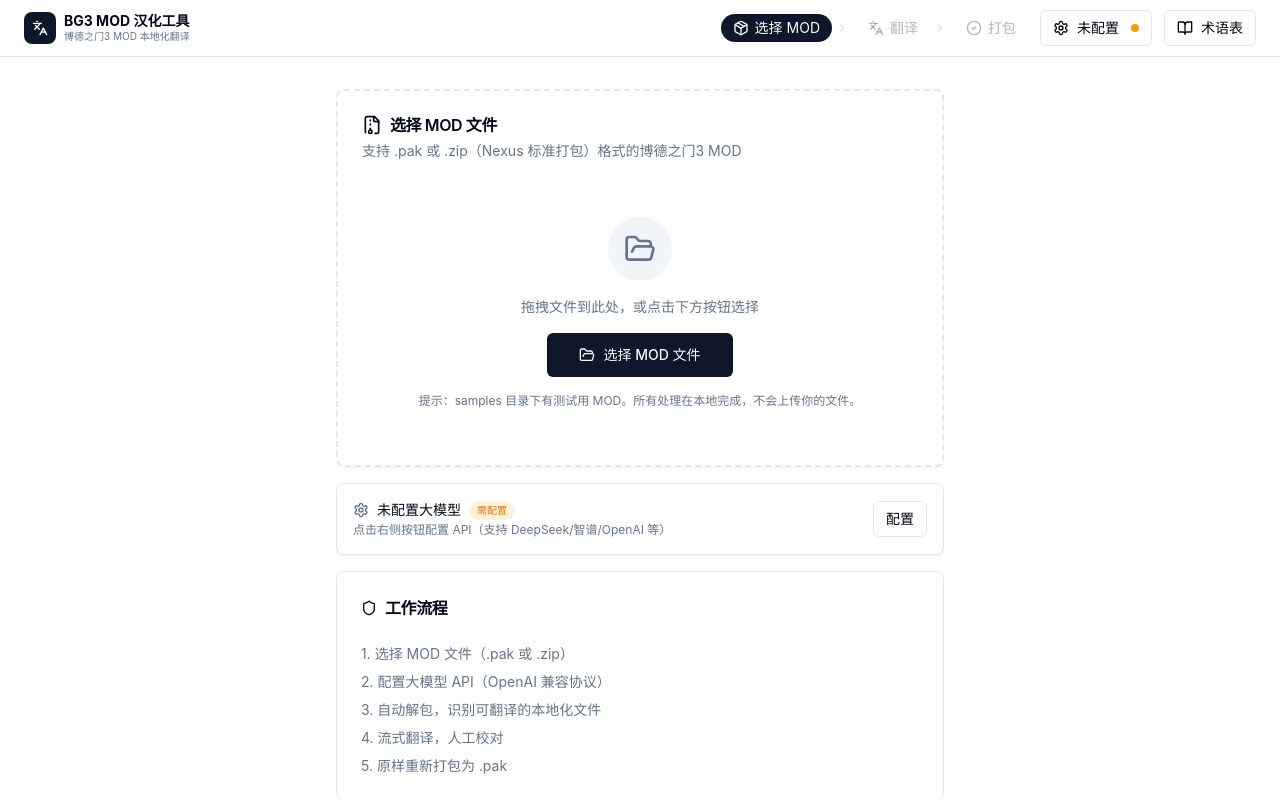
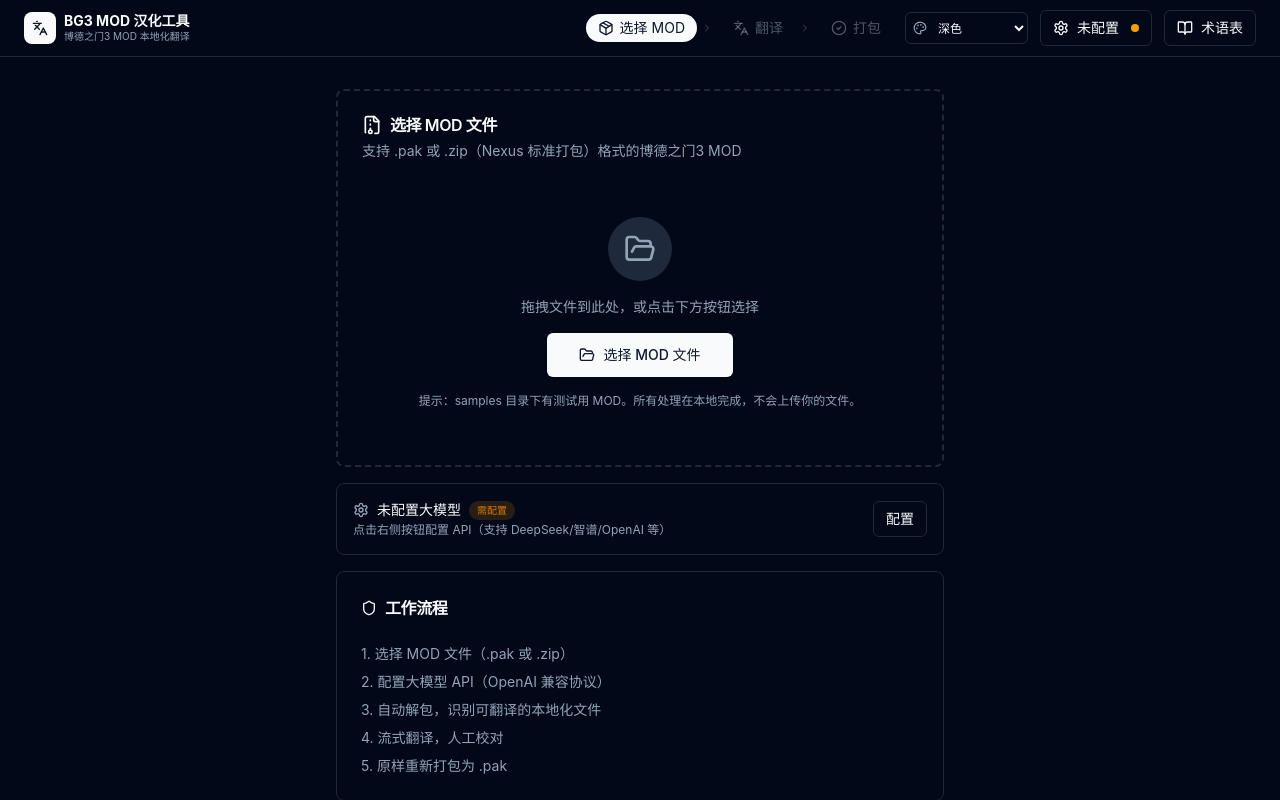
Before and after one commit to herrisome/bg3-translate, a React (Vite) app: page / in a window 1280 px wide. Built offline with nearby package versions, Linux system fonts and the light colour scheme.

Commit message:
🌈 加上四套主题

```diff
--- a/src/App.tsx
+++ b/src/App.tsx
@@ -7,6 +7,7 @@ import {
   Shield,
   BookOpen,
   Settings,
+  Palette,
 } from "lucide-react";
 import { Button } from "@/components/ui/button";
 import {
@@ -23,7 +24,8 @@ import { SettingsPanel } from "@/components/SettingsPanel";
 import { TranslationTable } from "@/components/TranslationTable";
 import { useAppStore } from "@/store/app-store";
 import { pickSavePath, repackMod, writeFileEntries } from "@/lib/tauri";
-import type { AppStage } from "@/store/app-store";
+import type { AppStage, Theme } from "@/store/app-store";
+import { THEMES } from "@/store/app-store";
 
 const STEPS: { stage: AppStage; label: string; icon: React.ReactNode }[] = [
   { stage: "home", label: "选择 MOD", icon: <Package className="h-4 w-4" /> },
@@ -59,6 +61,28 @@ function Stepper() {
   );
 }
 
+function ThemeSwitcher() {
+  const theme = useAppStore((s) => s.theme);
+  const setTheme = useAppStore((s) => s.setTheme);
+  return (
+    <div className="relative">
+      <select
+        value={theme}
+        onChange={(e) => setTheme(e.target.value as Theme)}
+        className="h-8 cursor-pointer rounded-md border border-input bg-background pl-7 pr-6 text-xs outline-none focus-visible:ring-2 focus-visible:ring-ring"
+        title="切换主题"
+      >
+        {THEMES.map((t) => (
+          <option key={t.value} value={t.value}>
+            {t.label}
+          </option>
+        ))}
+      </select>
+      <Palette className="pointer-events-none absolute left-2 top-1/2 h-3.5 w-3.5 -translate-y-1/2 text-muted-foreground" />
+    </div>
+  );
+}
+
 function Header({
   onOpenGlossary,
   onOpenSettings,
@@ -85,6 +109,7 @@ function Header({
         <div className="hidden lg:block">
           <Stepper />
         </div>
+        <ThemeSwitcher />
         <Button size="sm" variant="outline" onClick={onOpenSettings}>
           <Settings className="h-4 w-4" />
           <span className="hidden md:inline">
--- a/src/index.css
+++ b/src/index.css
@@ -3,7 +3,9 @@
 @tailwind utilities;
 
 @layer base {
-  :root {
+  /* ═══ 浅色（默认）═══ */
+  :root,
+  .theme-light {
     --background: 0 0% 100%;
     --foreground: 222.2 84% 4.9%;
     --card: 0 0% 100%;
@@ -26,7 +28,8 @@
     --radius: 0.5rem;
   }
 
-  .dark {
+  /* ═══ 深色 ═══ */
+  .theme-dark {
     --background: 222.2 84% 4.9%;
     --foreground: 210 40% 98%;
     --card: 222.2 84% 4.9%;
@@ -47,6 +50,54 @@
     --input: 217.2 32.6% 17.5%;
     --ring: 212.7 26.8% 83.9%;
   }
+
+  /* ═══ 赛博朋克（霓虹粉/青/深紫黑）═══ */
+  .theme-cyberpunk {
+    --background: 270 50% 4%;
+    --foreground: 180 100% 90%;
+    --card: 270 45% 7%;
+    --card-foreground: 180 100% 90%;
+    --popover: 270 50% 6%;
+    --popover-foreground: 180 100% 90%;
+    --primary: 320 100% 55%;
+    --primary-foreground: 270 50% 98%;
+    --secondary: 270 40% 14%;
+    --secondary-foreground: 320 80% 85%;
+    --muted: 270 35% 12%;
+    --muted-foreground: 280 30% 60%;
+    --accent: 190 100% 42%;
+    --accent-foreground: 270 50% 98%;
+    --destructive: 0 90% 55%;
+    --destructive-foreground: 270 50% 98%;
+    --border: 320 60% 25%;
+    --input: 320 50% 20%;
+    --ring: 320 100% 55%;
+    --radius: 0.25rem;
+  }
+
+  /* ═══ 地下城（羊皮纸/暗金/烛火暖色）═══ */
+  .theme-dungeon {
+    --background: 30 25% 10%;
+    --foreground: 38 40% 88%;
+    --card: 30 22% 13%;
+    --card-foreground: 38 40% 88%;
+    --popover: 30 25% 12%;
+    --popover-foreground: 38 40% 88%;
+    --primary: 38 70% 45%;
+    --primary-foreground: 30 30% 8%;
+    --secondary: 30 18% 20%;
+    --secondary-foreground: 38 40% 85%;
+    --muted: 30 15% 18%;
+    --muted-foreground: 35 20% 55%;
+    --accent: 145 30% 30%;
+    --accent-foreground: 38 40% 90%;
+    --destructive: 0 70% 40%;
+    --destructive-foreground: 38 40% 90%;
+    --border: 35 30% 25%;
+    --input: 35 25% 22%;
+    --ring: 38 70% 45%;
+    --radius: 0.25rem;
+  }
 }
 
 @layer base {
@@ -57,6 +108,23 @@
     @apply bg-background text-foreground;
     font-family: "PingFang SC", "Microsoft YaHei", -apple-system,
       BlinkMacSystemFont, "Segoe UI", sans-serif;
+  }
+
+  /* 赛博朋克主题：发光效果 */
+  .theme-cyberpunk .bg-primary {
+    box-shadow: 0 0 12px hsl(var(--primary) / 0.5);
+  }
+  .theme-cyberpunk button:focus-visible {
+    box-shadow: 0 0 8px hsl(var(--ring) / 0.6);
+  }
+
+  /* 地下城主题：羊皮纸纹理感（微妙暖色叠加）*/
+  .theme-dungeon body {
+    background-image: radial-gradient(
+      circle at 50% 0%,
+      hsl(38 40% 15% / 0.4),
+      transparent 60%
+    );
   }
 }
 
--- a/src/store/app-store.ts
+++ b/src/store/app-store.ts
@@ -8,6 +8,16 @@ import type {
 
 /** 应用整体流程阶段 */
 export type AppStage = "home" | "files" | "translate" | "done";
+
+/** 主题 */
+export type Theme = "light" | "dark" | "cyberpunk" | "dungeon";
+
+export const THEMES: { value: Theme; label: string; desc: string }[] = [
+  { value: "light", label: "浅色", desc: "明亮简洁" },
+  { value: "dark", label: "深色", desc: "护眼夜间" },
+  { value: "cyberpunk", label: "赛博朋克", desc: "霓虹粉青" },
+  { value: "dungeon", label: "地下城", desc: "羊皮纸烛火" },
+];
 
 /** 按文件名缓存条目，key = PakFile.name */
 type EntriesByFile = Record<string, TranslationEntry[]>;
@@ -38,6 +48,9 @@ interface AppState {
   settings: LlmSettings;
   settingsLoaded: boolean;
 
+  // ── 主题 ──
+  theme: Theme;
+
   // ── 加载态 ──
   loading: boolean;
   error: string | null;
@@ -58,6 +71,7 @@ interface AppState {
   /** 获取某个文件的条目，用于写回 */
   getFileEntries: (fileName: string) => TranslationEntry[];
   setSettings: (settings: LlmSettings) => void;
+  setTheme: (theme: Theme) => void;
   setLoading: (loading: boolean) => void;
   setError: (error: string | null) => void;
   reset: () => void;
@@ -71,6 +85,45 @@ const DEFAULT_SETTINGS: LlmSettings = {
   batchSize: 10,
 };
 
+const THEME_KEY = "bg3-translate-theme";
+
+function loadTheme(): Theme {
+  try {
+    const saved = localStorage.getItem(THEME_KEY) as Theme | null;
+    const theme = saved ?? "dark";
+    applyTheme(theme);
+    return theme;
+  } catch {
+    return "dark";
+  }
+}
+
+function saveTheme(theme: Theme) {
+  try {
+    localStorage.setItem(THEME_KEY, theme);
+  } catch {
+    /* ignore */
+  }
+}
+
+/** 给 <html> 元素设置主题 class（CSS 变量据此切换）*/
+function applyTheme(theme: Theme) {
+  if (typeof document === "undefined") return;
+  const el = document.documentElement;
+  el.classList.remove(
+    "theme-light",
+    "theme-dark",
+    "theme-cyberpunk",
+    "theme-dungeon",
+    "dark",
+  );
+  el.classList.add(`theme-${theme}`);
+  // 兼容 Tailwind dark: 变体（深色系主题也激活 dark）
+  if (theme === "dark" || theme === "cyberpunk" || theme === "dungeon") {
+    el.classList.add("dark");
+  }
+}
+
 export const useAppStore = create<AppState>((set, get) => ({
   stage: "home",
   modFilePath: null,
@@ -83,6 +136,7 @@ export const useAppStore = create<AppState>((set, get) => ({
   translatingIds: new Set(),
   settings: DEFAULT_SETTINGS,
   settingsLoaded: false,
+  theme: loadTheme(),
   loading: false,
   error: null,
 
@@ -155,6 +209,11 @@ export const useAppStore = create<AppState>((set, get) => ({
   },
   getFileEntries: (fileName) => get().entriesByFile[fileName] ?? [],
   setSettings: (settings) => set({ settings, settingsLoaded: true }),
+  setTheme: (theme) => {
+    saveTheme(theme);
+    applyTheme(theme);
+    set({ theme });
+  },
   setLoading: (loading) => set({ loading }),
   setError: (error) => set({ error }),
   reset: () =>
```
